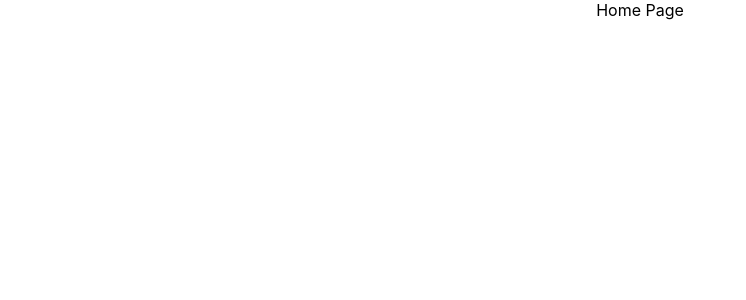
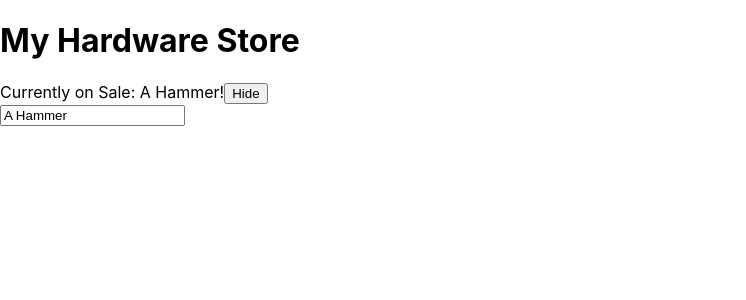
Before and after one commit to nedmorgan/react-hardware-sandbox, a React (Create React App) app: page / in a window 1280 px wide. Shown: the top 300 px of the page, without its empty margins (0-746 px from the left). Built offline with nearby package versions, Linux system fonts and the light colour scheme.

Commit message:
able to update showing fields with button

```diff
--- a/src/App.js
+++ b/src/App.js
@@ -1,12 +1,11 @@
 import React, { Component } from 'react';
-import logo from './logo.svg';
 import './App.css';
 import HomePage from './components/HomePage'
 
 class App extends Component {
   render() {
     return (
-      <div className="App">
+      <div>
         <HomePage />
       </div>
     );
--- a/src/components/HomePage.jsx
+++ b/src/components/HomePage.jsx
@@ -1,9 +1,26 @@
 import React, { Component } from 'react'
 
 class HomePage extends Component {
+  state = {
+    itemCurrentlyOnSale: 'A Hammer',
+    editSaleItem: true
+  }
+
+  toggleEditSaleItem = () => {
+    // This variale needs to be names the same as the key above
+    const editSaleItem = !this.state.editSaleItem
+    // this.setState({editSaleItem: editSaleItem})
+    this.setState({ editSaleItem })
+  }
   render() {
     return (
-      <div>Home Page</div>
+      <div>
+        <h1>My Hardware Store</h1>
+        <div><span>Currently on Sale: {this.state.itemCurrentlyOnSale}!</span>
+          <span><button onClick={this.toggleEditSaleItem}>{this.state.editSaleItem ? 'Hide' : 'Edit Sale Item'}</button></span>
+          {this.state.editSaleItem ? <div><input type="text" value={this.state.itemCurrentlyOnSale} /></div> : null}
+        </div>
+      </div>
     )
   }
 }
```
